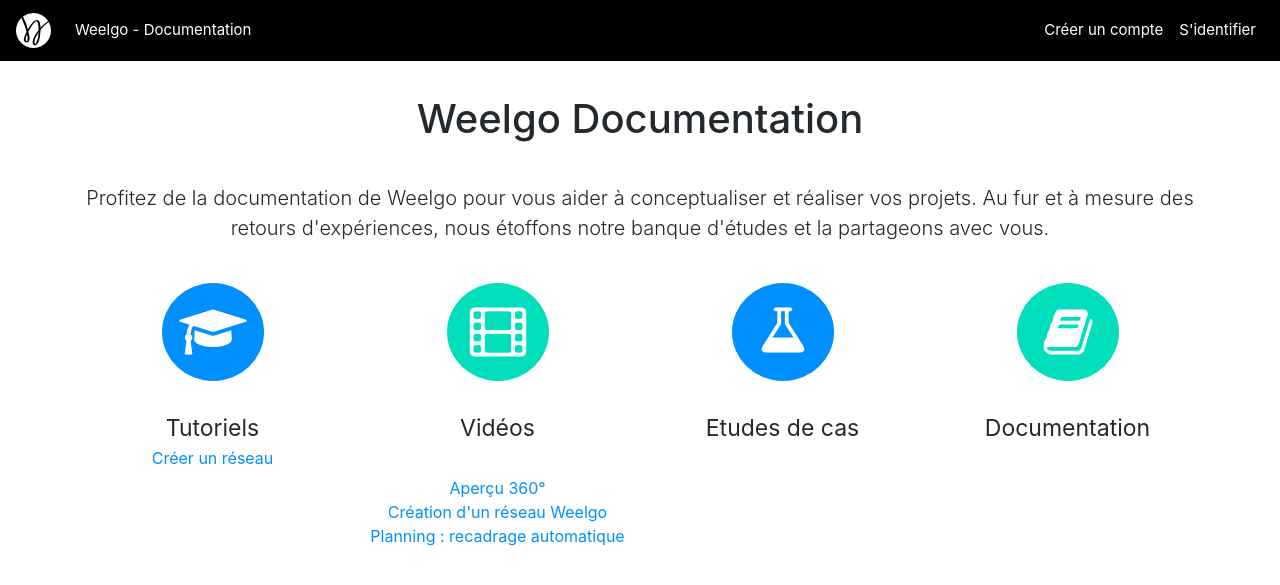
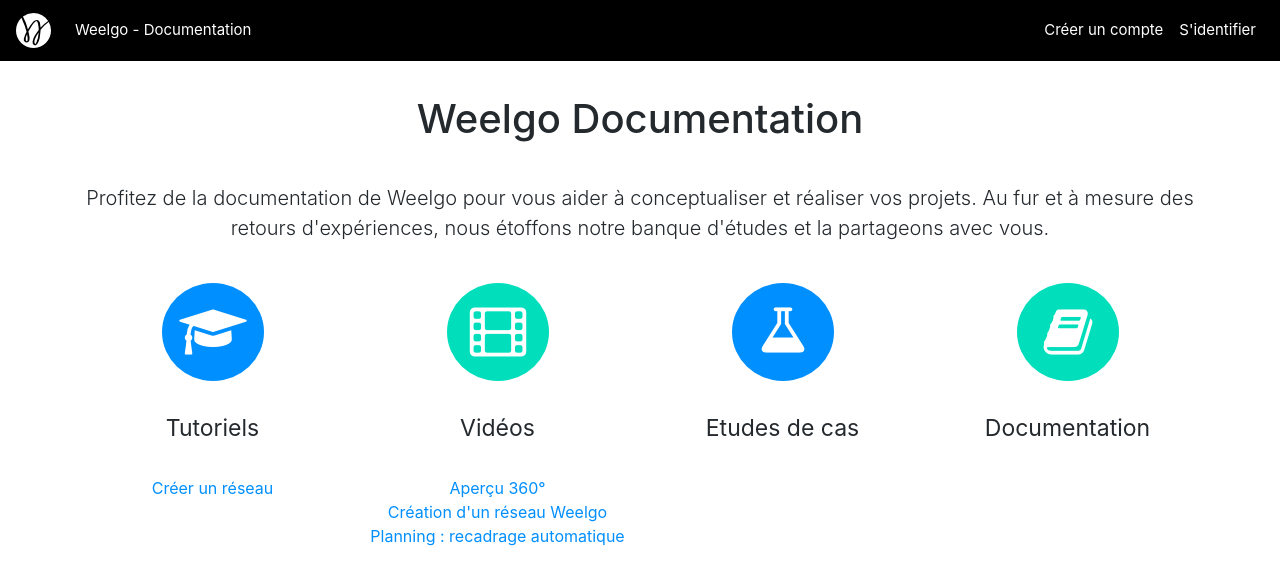
Before and after one commit to Weelgo/weelgo.github.io, a Jekyll site: the page built from fr/index.html, in a window 1280 px wide and 900 px high. Shown: the top 585 px of the window. Built offline with Jekyll 4.4.1, drawn with Linux system fonts in a browser that asks for light colours.

Commit message:
amélioration doc

```diff
--- a/_layouts/main_index_fr.html
+++ b/_layouts/main_index_fr.html
@@ -22,7 +22,7 @@
 				<div class="text-center" style="margin-top: 30px; margin-bottom: 30px;">
 					<img class="img-responsive" style="display: inline;" alt="" src="/fr/img/tutorials.png">
 				</div>
-				<div class="text-center" style="font-size: 23px;">Tutoriels</div>
+				<div class="text-center" style="font-size: 23px; margin-bottom: 30px;">Tutoriels</div>
 				<div style="margin-bottom: 10px;">
 					<a href="tutoriels/creationReseau">Créer un réseau</a><br>
 				</div>
```
